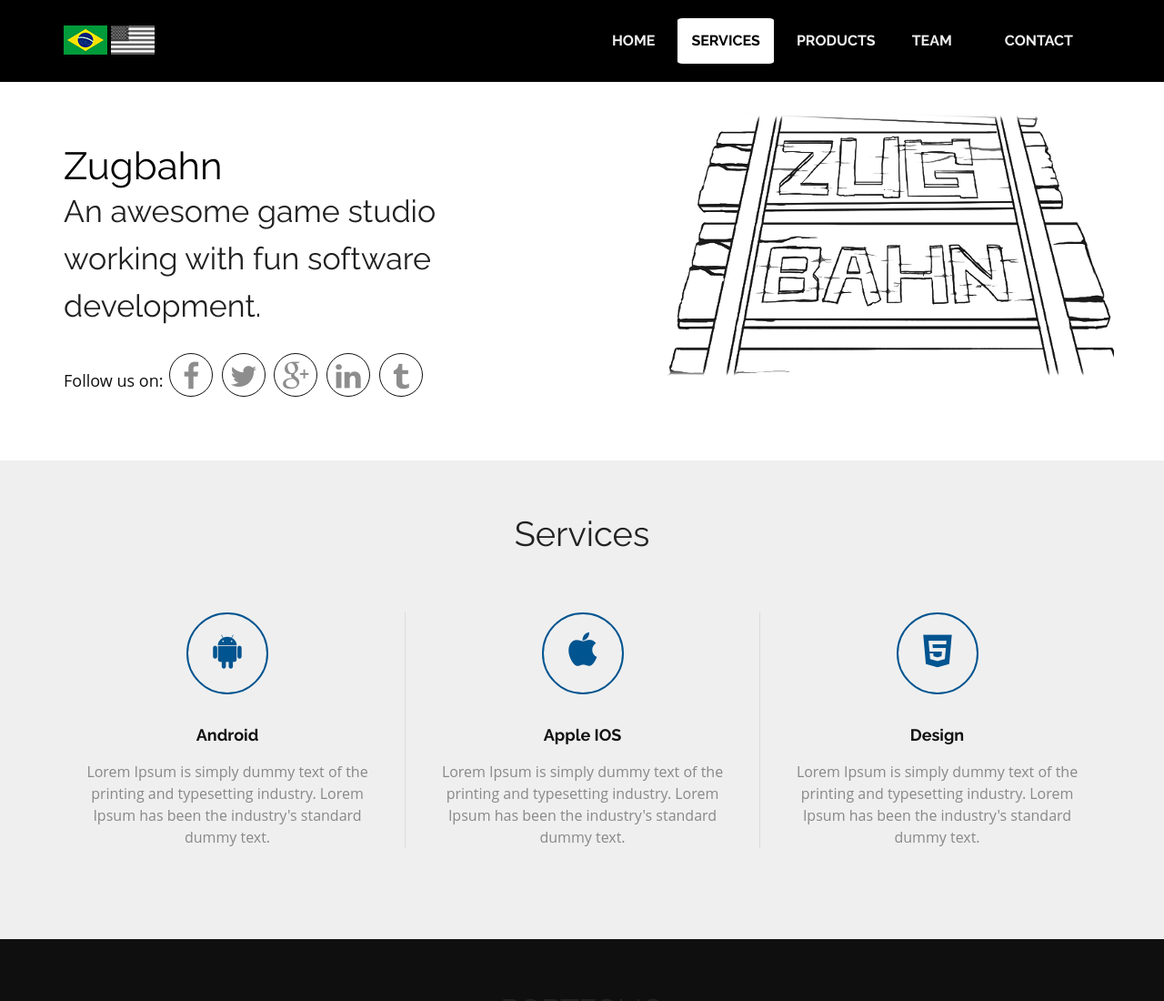
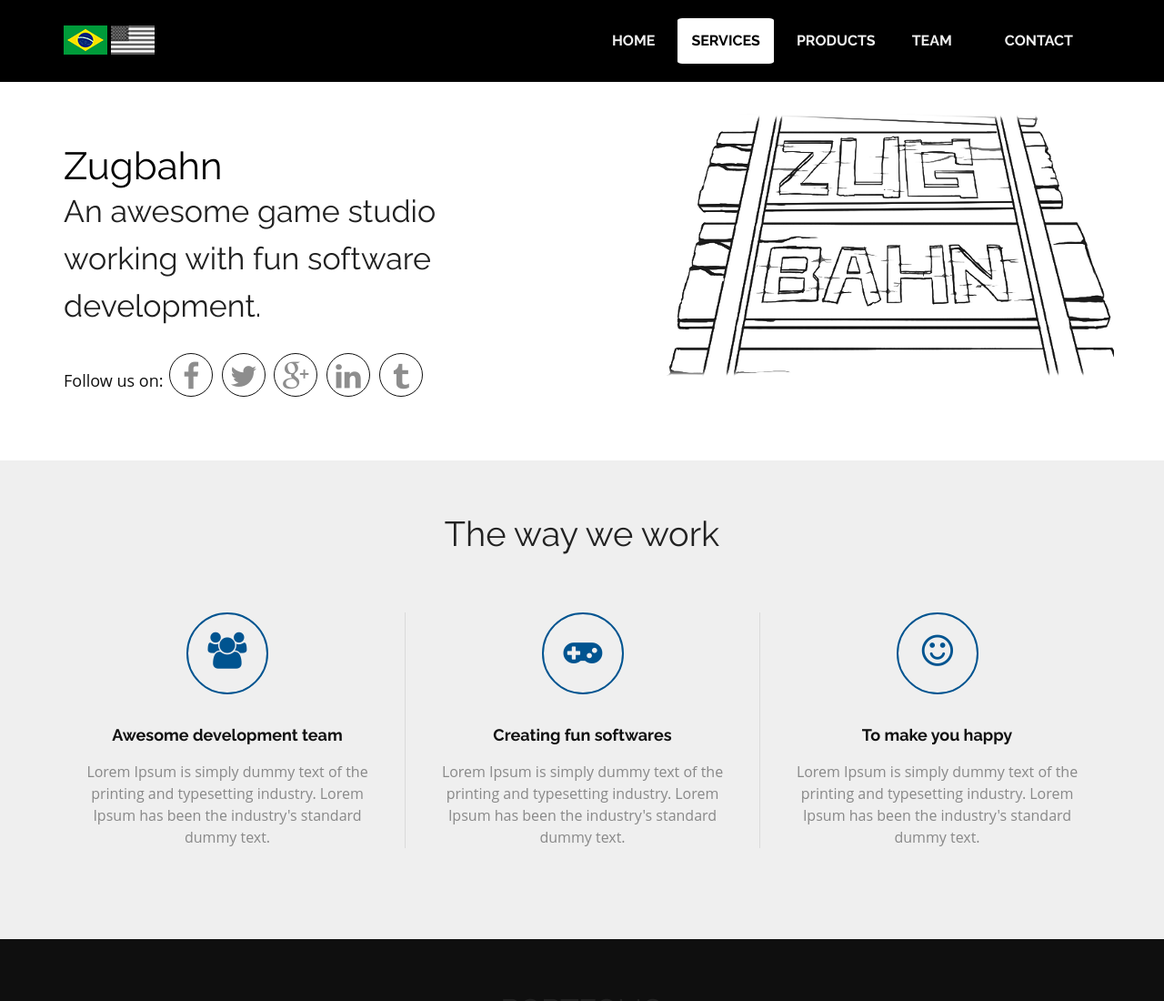
Before and after one commit to arqui-dev/zugbahn.github.io, a plain HTML site: page home/index.html in a window 1280 px wide. Shown: the top 1100 px of the page at 91% size. Drawn offline with Linux system fonts and the light colour scheme.

Commit message:
Services updated
Ícones e títulos

```diff
--- a/home/index.html
+++ b/home/index.html
@@ -85,27 +85,27 @@
 <!--Service-->
 <section  id="service">
   <div class="container">
-    <h2>Services</h2>
+    <h2>The way we work</h2>
     <div class="service_wrapper">
       <div class="row">
         <div class="col-lg-4">
           <div class="service_block">
-            <div class="service_icon delay-03s animated wow  zoomIn"> <span><i class="fa fa-android"></i></span> </div>
-            <h3 class="animated fadeInUp wow">Android</h3>
+            <div class="service_icon delay-03s animated wow  zoomIn"> <span><i class="fa fa-users"></i></span> </div>
+            <h3 class="animated fadeInUp wow">Awesome development team</h3>
             <p class="animated fadeInDown wow">Lorem Ipsum is simply dummy text of the printing and typesetting industry. Lorem Ipsum has been the industry's standard dummy text.</p>
           </div>
         </div>
         <div class="col-lg-4 borderLeft">
           <div class="service_block">
-            <div class="service_icon icon2  delay-03s animated wow zoomIn"> <span><i class="fa fa-apple"></i></span> </div>
-            <h3 class="animated fadeInUp wow">Apple IOS</h3>
+            <div class="service_icon icon2  delay-03s animated wow zoomIn"> <span><i class="fa fa-gamepad"></i></span> </div>
+            <h3 class="animated fadeInUp wow">Creating fun softwares</h3>
             <p class="animated fadeInDown wow">Lorem Ipsum is simply dummy text of the printing and typesetting industry. Lorem Ipsum has been the industry's standard dummy text.</p>
           </div>
         </div>
         <div class="col-lg-4 borderLeft">
           <div class="service_block">
-            <div class="service_icon icon3  delay-03s animated wow zoomIn"> <span><i class="fa fa-html5"></i></span> </div>
-            <h3 class="animated fadeInUp wow">Design</h3>
+            <div class="service_icon icon3  delay-03s animated wow zoomIn"> <span><i class="fa fa-smile-o"></i></span> </div>
+            <h3 class="animated fadeInUp wow">To make you happy</h3>
             <p class="animated fadeInDown wow">Lorem Ipsum is simply dummy text of the printing and typesetting industry. Lorem Ipsum has been the industry's standard dummy text.</p>
           </div>
         </div>
```
